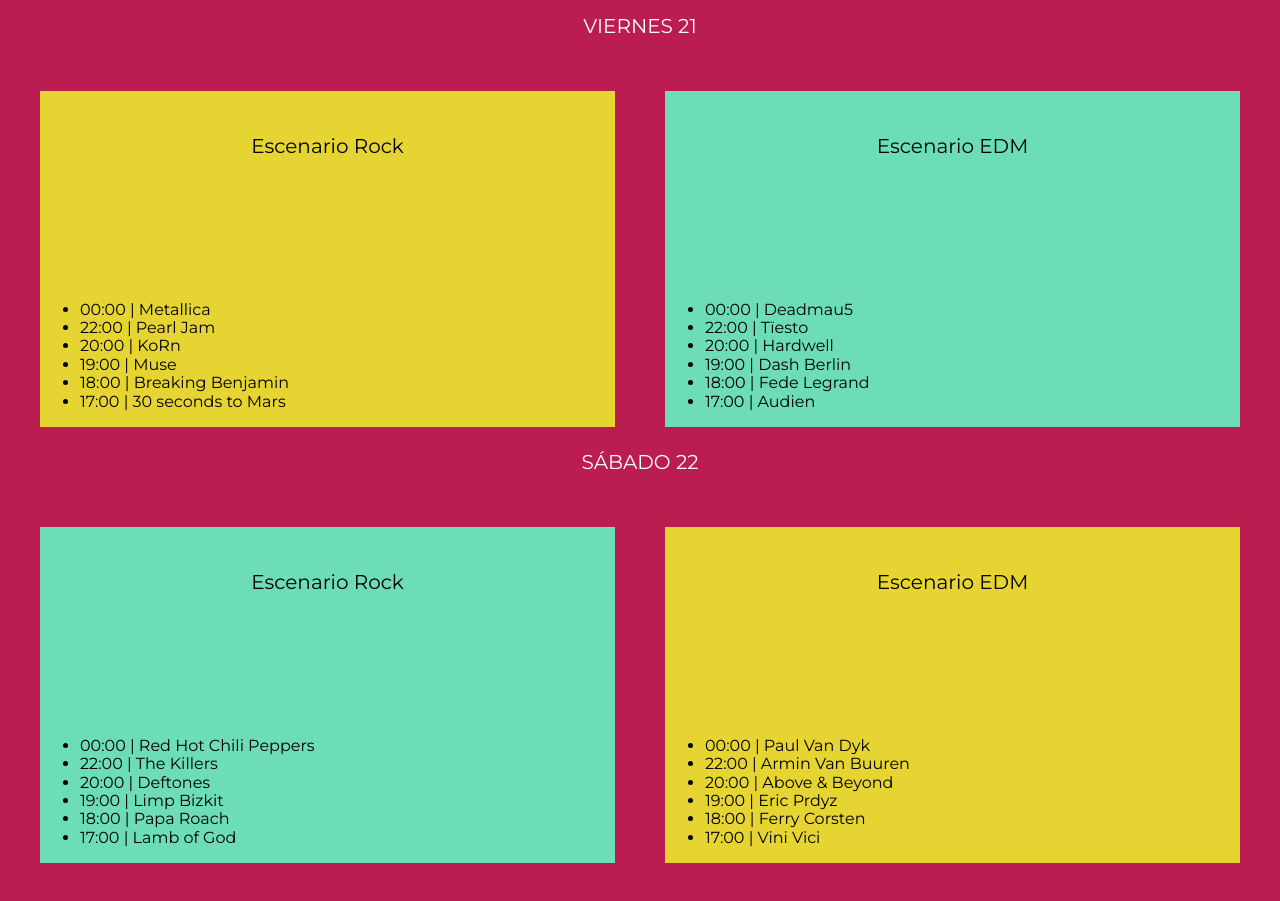
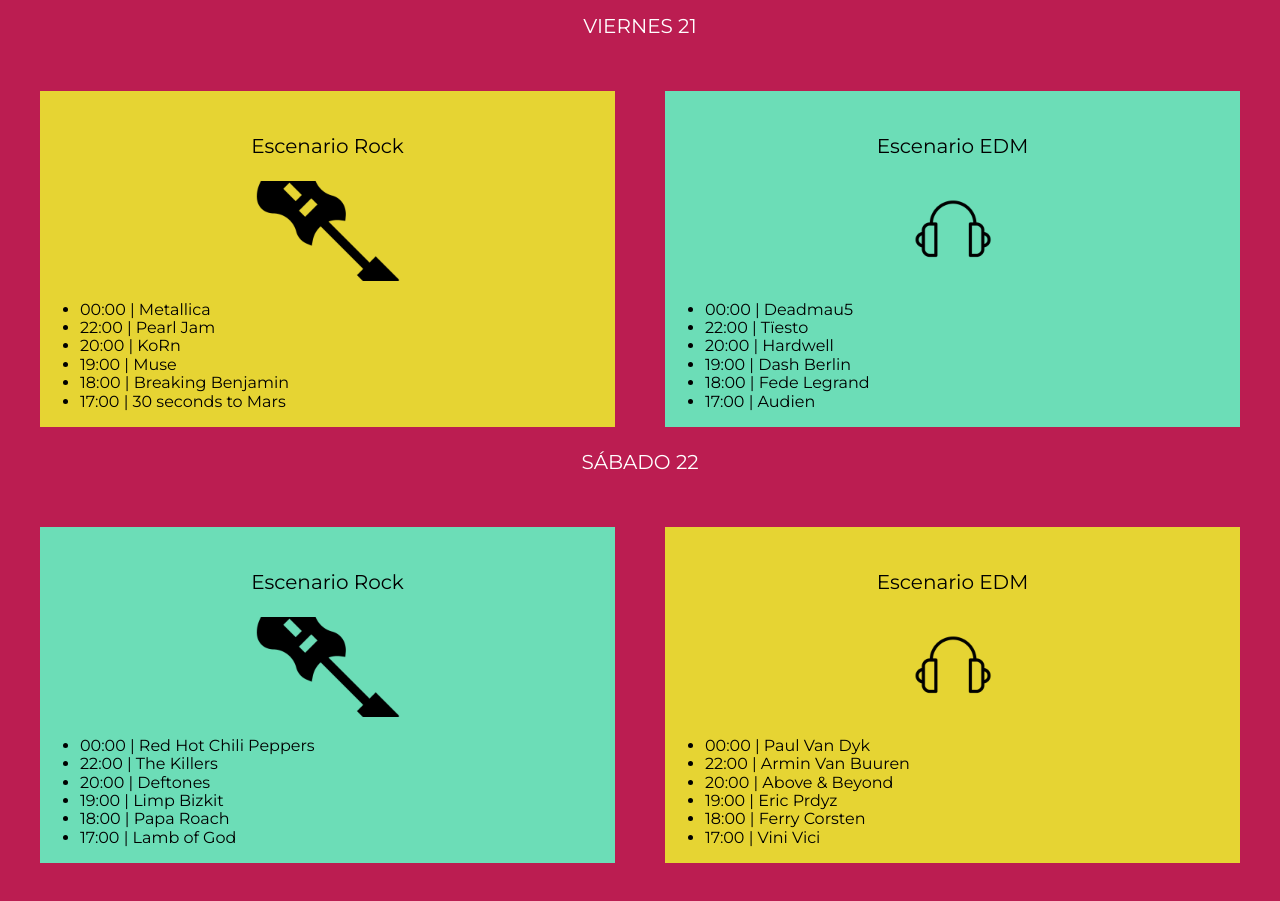
Before and after one commit to PalomaLozano/music-festival, a website: page src/html/index.html in a window 1280 px wide. Shown: the part 1420-2321 px from the top of the page. Drawn offline with nearby package versions, Linux system fonts and the light colour scheme; files that its build step writes are made by us from their sources; files whose address does not match are found by name.

Commit message:
added icons for music styles

```diff
--- a/src/scss/layout/_mainPage.scss
+++ b/src/scss/layout/_mainPage.scss
@@ -59,6 +59,13 @@
     }
   }
 }
+
+.edm .nombre-escenario:after {
+  background-image: url(../../assets/images/img/icono_edm.png);
+}
+.rock .nombre-escenario:after {
+  background-image: url(../../assets/images/img/icono_rock.png);
+}
 .bg-amarillo {
   background-color: rgb(230, 212, 51);
 }
```
